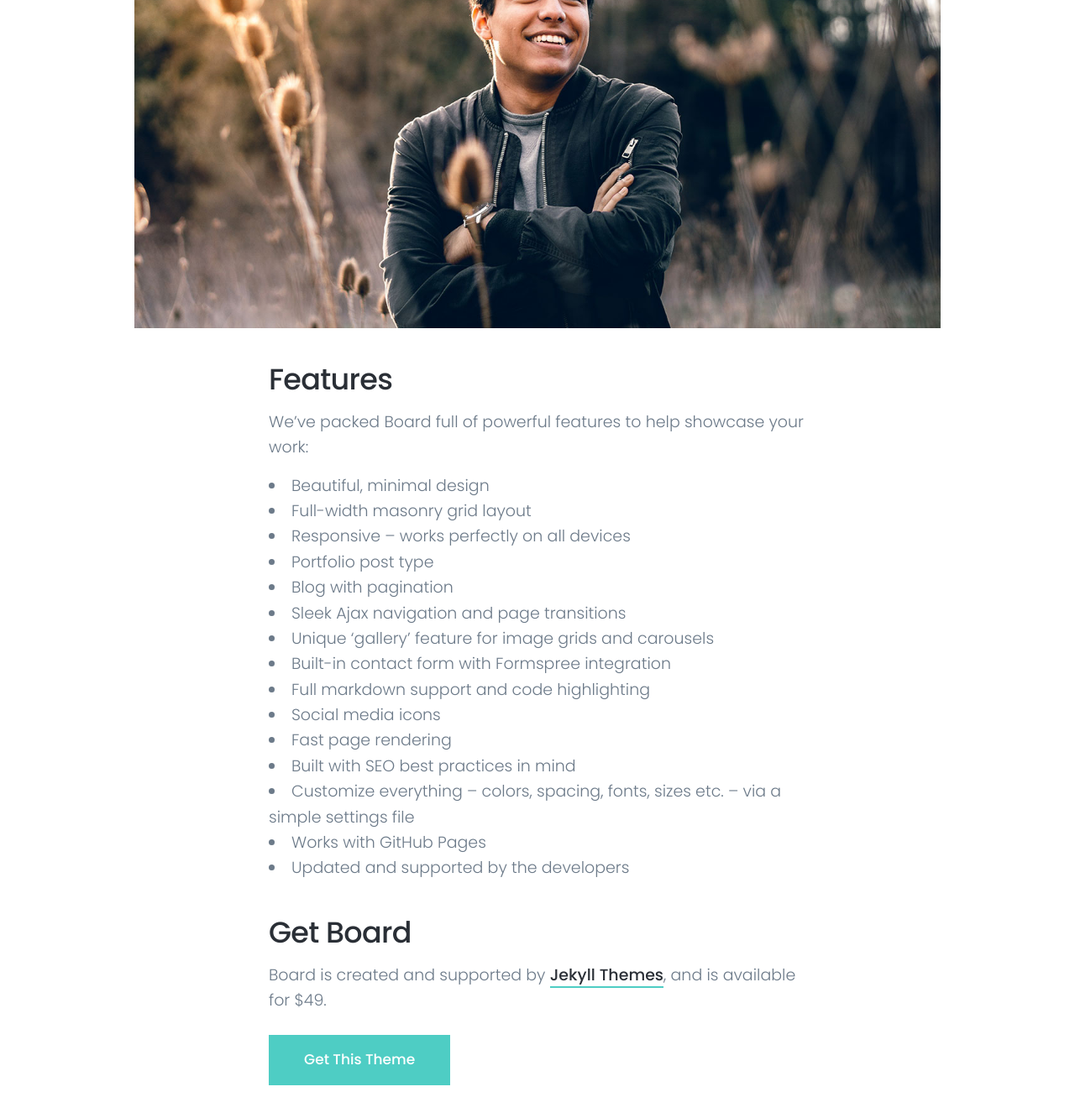
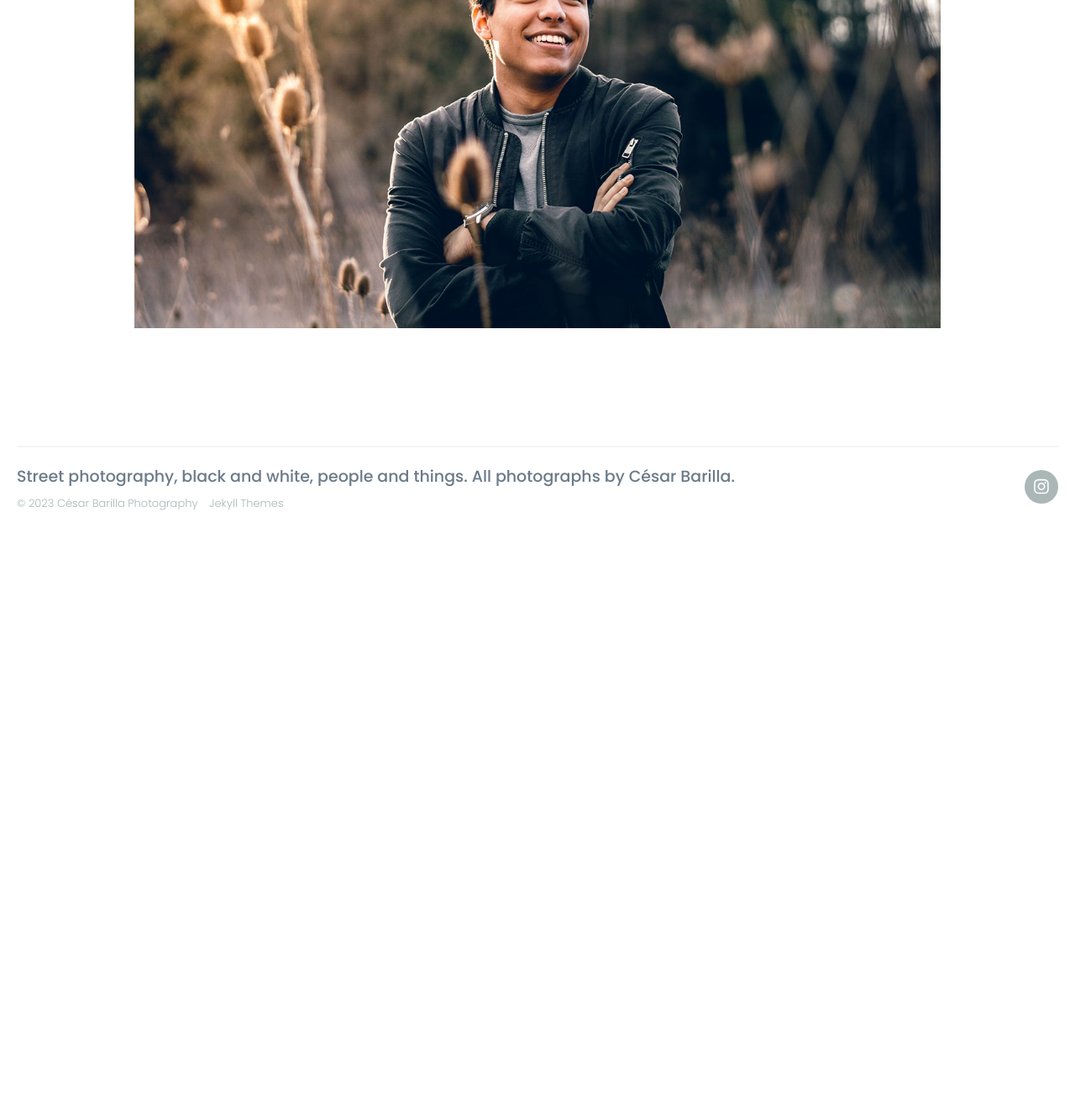
Before and after one commit to CesarBarilla/photography, a Jekyll site: the page built from _pages/about.md, in a window 1280 px wide and 1400 px high, scrolled down 509 px. Shown: the top 1332 px of the window at 84% size. Built offline with Jekyll 4.4.1, drawn with Linux system fonts in a browser that asks for light colours; nearby versions of some CDN libraries; after the commit the page ends 1139 px from its top, so only the background shows below that; some of the changed text lies outside the part shown.

Commit message:
updated about.md

```diff
--- a/_pages/about.md
+++ b/_pages/about.md
@@ -1,13 +1,15 @@
 ---
-title: About Board
-subtitle: Board is a stylish full-width masonry grid theme. Made for designers, artists, photographers and developers to show off their best work.
-description: Board is a stylish full-width masonry grid theme.
-featured_image: /images/demo/landscape-05.jpg
+title: About me
+subtitle: Hi ! My name is César Barilla and I am a photographer -- at least when I am not busy being a PhD student.
+description: About César Barilla
+featured_image: photography/images/demo/landscape-05.jpg
 ---
 
 ![](/images/demo/landscape-05.jpg)
 
-## Features
+<!-- I started doing photography seriously  -->
+
+<!-- ## Features
 
 We've packed Board full of powerful features to help showcase your work:
 
@@ -31,4 +33,4 @@ We've packed Board full of powerful features to help showcase your work:
 
 Board is created and supported by [Jekyll Themes](https://jekyllthemes.io), and is available for $49.
 
-<a href="https://jekyllthemes.io/theme/board-portfolio-jekyll-theme" class="button button--large">Get This Theme</a>
+<a href="https://jekyllthemes.io/theme/board-portfolio-jekyll-theme" class="button button--large">Get This Theme</a> -->
```
Also changed, not shown: 1 other file.
